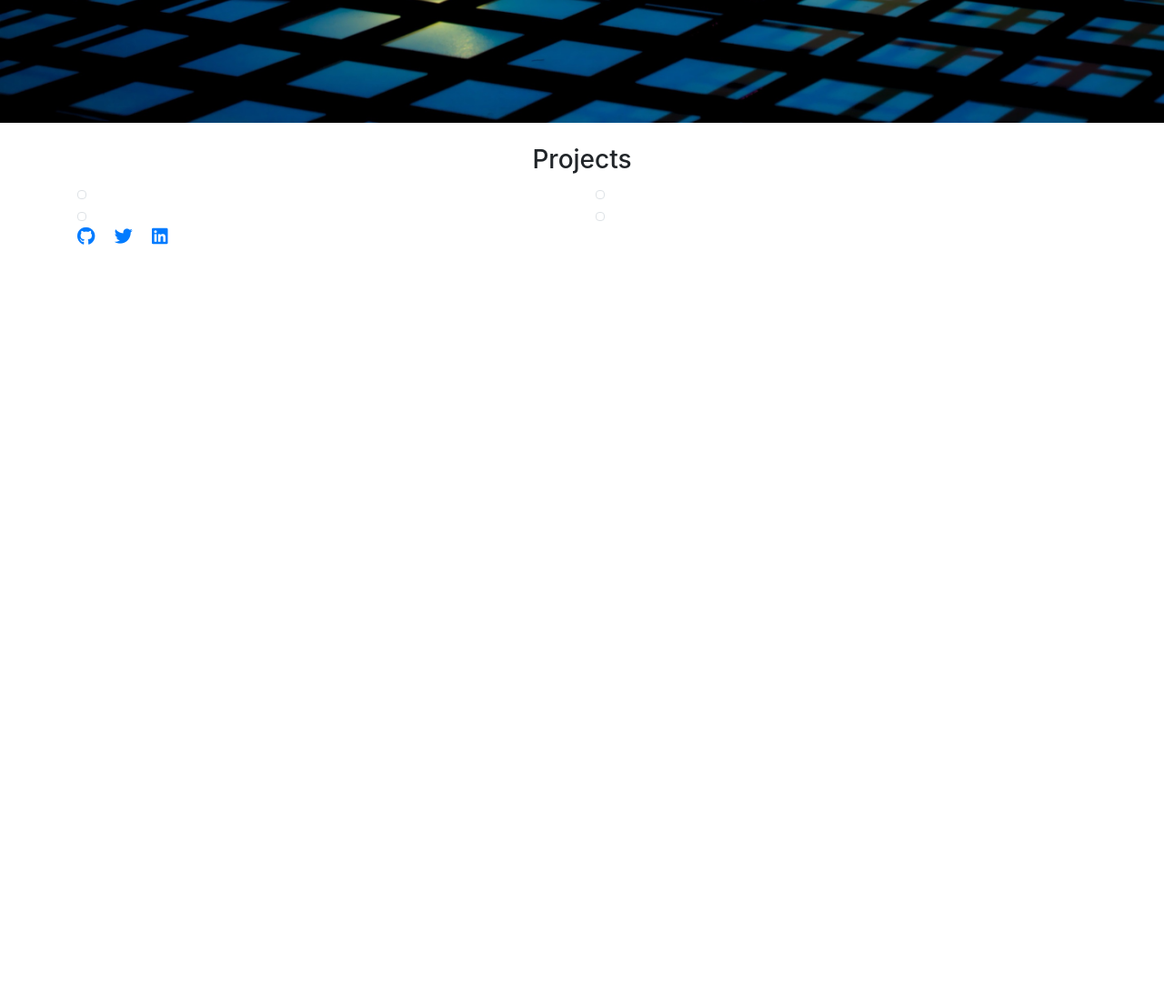
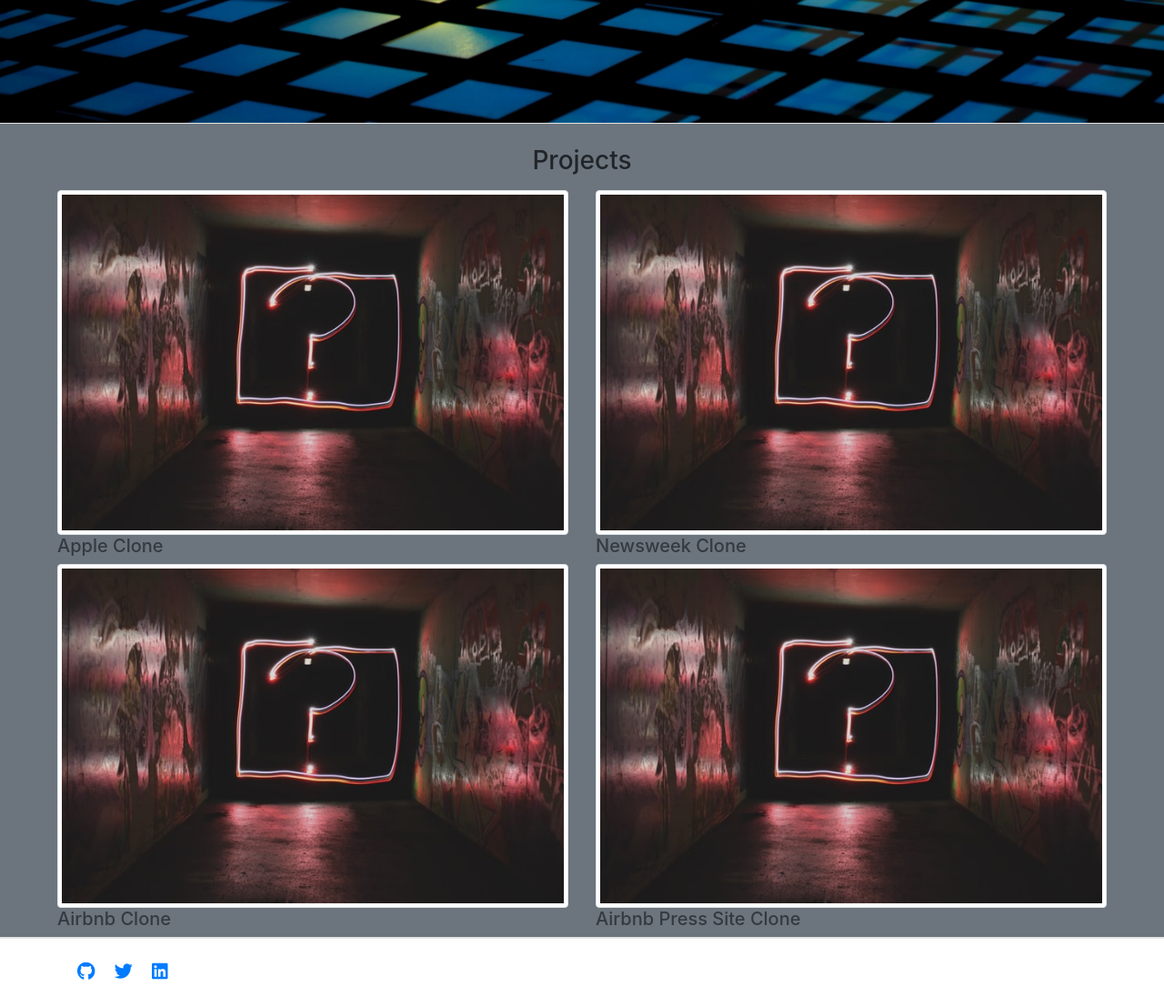
Before and after one commit to darksaber9999/per-port, a plain HTML site: page index.html in a window 1280 px wide. Shown: the part 920-2016 px from the top of the page at 91% size. Before the commit the page ends 1208 px from the top, so only its background shows below. Drawn offline with nearby package versions, Linux system fonts and the light colour scheme.

Commit message:
Sub update

```diff
--- a/index.html
+++ b/index.html
@@ -44,31 +44,48 @@
         <h3 class="text-white">Full Stack Web Development</h3>
       </div>
       <div class="col-12 px-0 text-center">
-        <img src="./images/michael-dziedzic-qDG7XKJLKbs-unsplash.jpg" class="img-fluid relative" alt="">
+        <img src="./images/michael-dziedzic-qDG7XKJLKbs-unsplash.jpg" class="img-fluid relative"
+          alt="Reflective sphere with surrounding patterns">
       </div>
     </div>
   </div>
   </div>
 
-  <div class="container" id="projects">
-    <div class="row">
+  <hr />
+
+  <div class="container-fluid bg-secondary" id="projects">
+    <div class="row px-5">
       <div class="col-12 mt-4">
-        <h3 class="text-center">Projects</h3>
+        <h3 class="text-center mb-3">Projects</h3>
       </div>
       <div class="col-12 col-md-6">
-        <img src="" class="img-thumbnail" alt="">
+        <a href="https://chris-fruit-clone.netlify.app/">
+          <img src="./images/emily-morter-8xAA0f9yQnE-unsplash.jpg" class="img-thumbnail" alt="">
+          <h5 class="text-dark">Apple Clone</h5>
+        </a>
       </div>
       <div class="col-12 col-md-6">
-        <img src="" class="img-thumbnail" alt="">
+        <a href="https://chris-fake-news.netlify.app/">
+          <img src="./images/emily-morter-8xAA0f9yQnE-unsplash.jpg" class="img-thumbnail" alt="">
+          <h5 class="text-dark">Newsweek Clone</h5>
+        </a>
       </div>
       <div class="col-12 col-md-6">
-        <img src="" class="img-thumbnail" alt="">
+        <a href="https://little-trip-clone.netlify.app/">
+          <img src="./images/emily-morter-8xAA0f9yQnE-unsplash.jpg" class="img-thumbnail" alt="">
+          <h5 class="text-dark">Airbnb Clone</h5>
+        </a>
       </div>
       <div class="col-12 col-md-6">
-        <img src="" class="img-thumbnail" alt="">
+        <a href="https://o2bnb-press-clone.netlify.app/">
+          <img src="./images/emily-morter-8xAA0f9yQnE-unsplash.jpg" class="img-thumbnail" alt="">
+          <h5 class="text-dark">Airbnb Press Site Clone</h5>
+        </a>
       </div>
     </div>
   </div>
+
+  <hr />
 
   <div class="container" id="about-me">
     <div class="row">
@@ -78,11 +95,13 @@
     </div>
   </div>
 
+  <hr />
+
   <footer class="container">
-    <div class="row footerNav">
+    <div class="row footerNav pt-4">
       <div class="col-12">
         <h5 class="mb-3">
-          <a href="#"><i class="mr-3 fab fa-github"></i></a>
+          <a href="https://github.com/darksaber9999"><i class="mr-3 fab fa-github"></i></a>
           <a href="#"><i class="mr-3 fab fa-twitter"></i></a>
           <a href="#"><i class="mr-3 fab fa-linkedin"></i></a>
         </h5>
```
